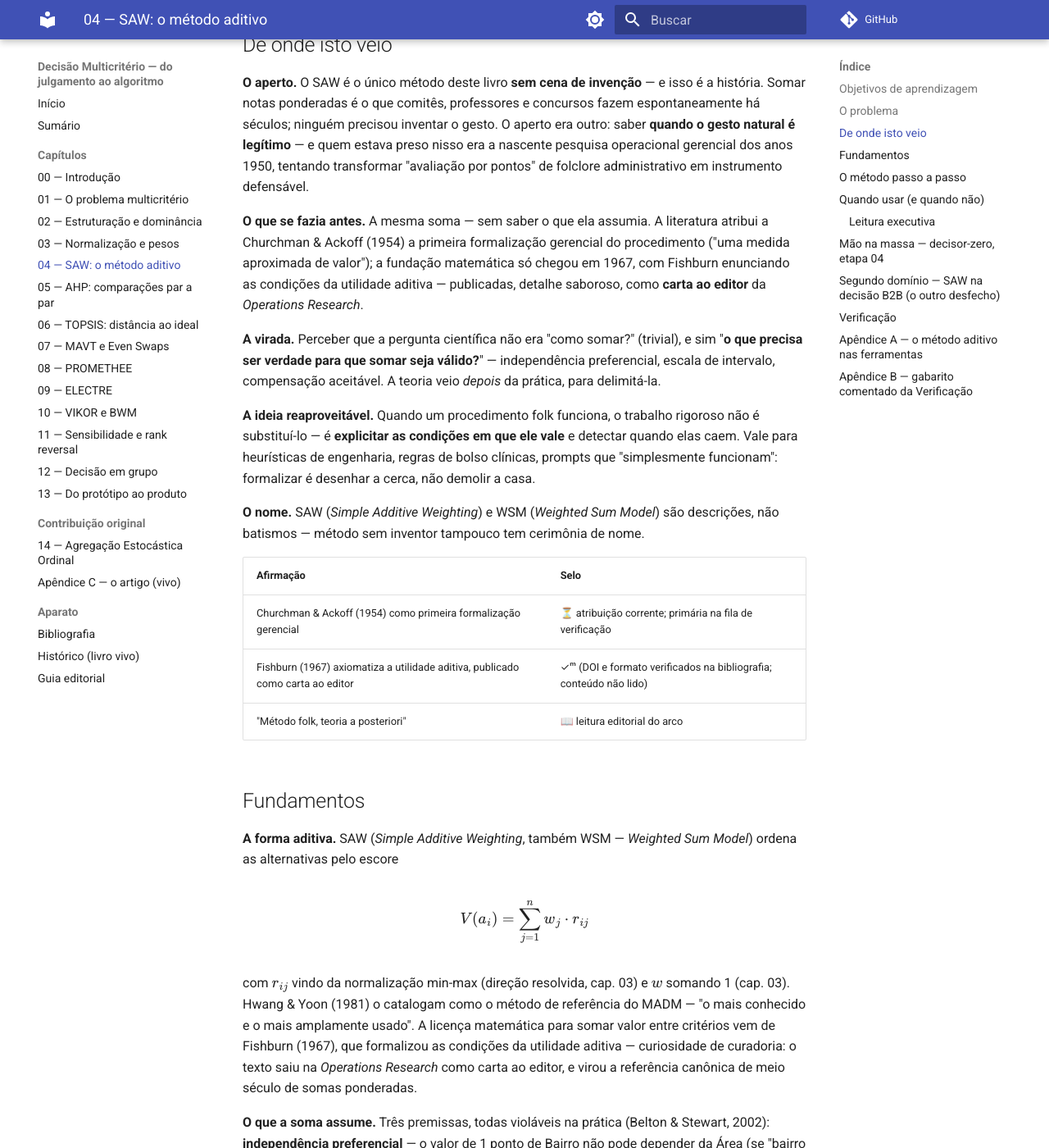
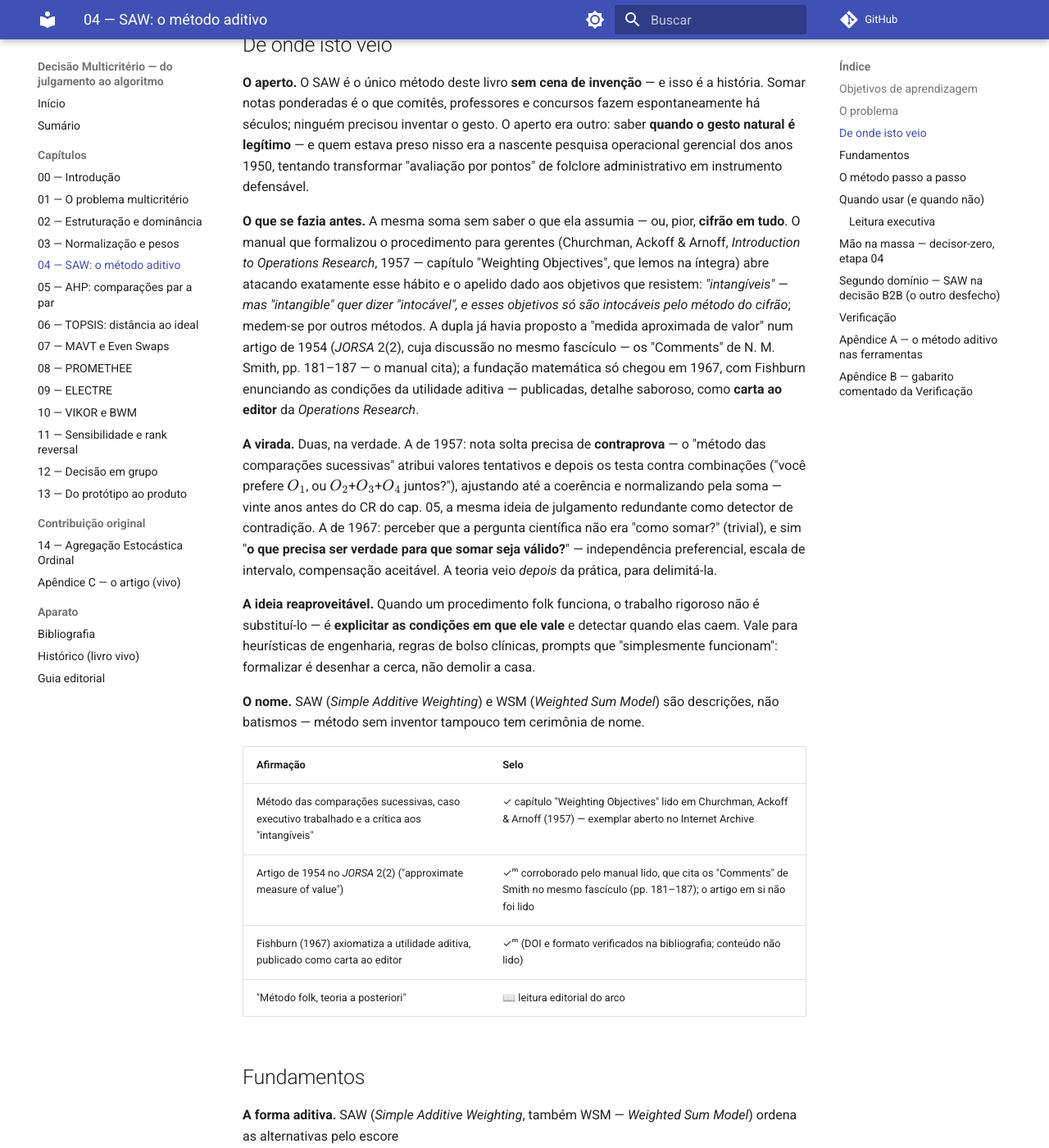
Before and after one commit to GHDaru/multicriterio, an MkDocs documentation site: the page built from livro/capitulos/04-saw.md, in a window 1280 px wide and 1400 px high, scrolled down 789 px. Shown: the whole window at 82% size. Built offline with MkDocs 1.6.1 and Material for MkDocs 9.7.7, drawn with Linux system fonts in a browser that asks for light colours; comment, search, counter and statistics services are not loaded.

Commit message:
feat(livro): fila varrida pelo Internet Archive — Condorcet e Churchman lidos (spec 033)
Condorcet (1785) lido: o paradoxo na formulação original do Discours
préliminaire — selo ✓ no cap. 12. Churchman, Ackoff & Arnoff (1957)
lido: comparações sucessivas (contraprova por redundância, ancestral
do CR), 'intangíveis' e caso executivo — cap. 04 reescrito com selo ✓;
artigo de 1954 corroborado pelo mesmo fascículo (✓ᵐ). Saaty 1977,
Hwang & Yoon 1981, Brans 1982 e Opricovic esgotados pela rota e
documentados (só-empréstimo ou sem exemplar). Placar: 7/11.

Co-Authored-By: Claude Fable 5 <noreply@anthropic.com>
Claude-Session: https://claude.ai/code/session_01M7DLMMcjpWMpQfwT3HVeNu

```diff
--- a/livro/capitulos/04-saw.md
+++ b/livro/capitulos/04-saw.md
@@ -31,16 +31,26 @@ saber **quando o gesto natural é legítimo** — e quem estava preso nisso era
 pesquisa operacional gerencial dos anos 1950, tentando transformar "avaliação por
 pontos" de folclore administrativo em instrumento defensável.
 
-**O que se fazia antes.** A mesma soma — sem saber o que ela assumia. A literatura
-atribui a Churchman & Ackoff (1954) a primeira formalização gerencial do procedimento
-("uma medida aproximada de valor"); a fundação matemática só chegou em 1967, com
-Fishburn enunciando as condições da utilidade aditiva — publicadas, detalhe saboroso,
-como **carta ao editor** da *Operations Research*.
+**O que se fazia antes.** A mesma soma sem saber o que ela assumia — ou, pior,
+**cifrão em tudo**. O manual que formalizou o procedimento para gerentes (Churchman,
+Ackoff & Arnoff, *Introduction to Operations Research*, 1957 — capítulo "Weighting
+Objectives", que lemos na íntegra) abre atacando exatamente esse hábito e o apelido
+dado aos objetivos que resistem: *"intangíveis" — mas "intangible" quer dizer
+"intocável", e esses objetivos só são intocáveis pelo método do cifrão*; medem-se por
+outros métodos. A dupla já havia proposto a "medida aproximada de valor" num artigo de
+1954 (*JORSA* 2(2), cuja discussão no mesmo fascículo — os "Comments" de N. M. Smith,
+pp. 181–187 — o manual cita); a fundação matemática só chegou em 1967, com Fishburn
+enunciando as condições da utilidade aditiva — publicadas, detalhe saboroso, como
+**carta ao editor** da *Operations Research*.
 
-**A virada.** Perceber que a pergunta científica não era "como somar?" (trivial), e
-sim "**o que precisa ser verdade para que somar seja válido?**" — independência
-preferencial, escala de intervalo, compensação aceitável. A teoria veio *depois* da
-prática, para delimitá-la.
+**A virada.** Duas, na verdade. A de 1957: nota solta precisa de **contraprova** — o
+"método das comparações sucessivas" atribui valores tentativos e depois os testa
+contra combinações ("você prefere $O_1$, ou $O_2$+$O_3$+$O_4$ juntos?"), ajustando até
+a coerência e normalizando pela soma — vinte anos antes do CR do cap. 05, a mesma
+ideia de julgamento redundante como detector de contradição. A de 1967: perceber que
+a pergunta científica não era "como somar?" (trivial), e sim "**o que precisa ser
+verdade para que somar seja válido?**" — independência preferencial, escala de
+intervalo, compensação aceitável. A teoria veio *depois* da prática, para delimitá-la.
 
 **A ideia reaproveitável.** Quando um procedimento folk funciona, o trabalho rigoroso
 não é substituí-lo — é **explicitar as condições em que ele vale** e detectar quando
@@ -52,7 +62,8 @@ descrições, não batismos — método sem inventor tampouco tem cerimônia de
 
 | Afirmação | Selo |
 |---|---|
-| Churchman & Ackoff (1954) como primeira formalização gerencial | ⏳ atribuição corrente; primária na fila de verificação |
+| Método das comparações sucessivas, caso executivo trabalhado e a crítica aos "intangíveis" | ✓ capítulo "Weighting Objectives" lido em Churchman, Ackoff & Arnoff (1957) — exemplar aberto no Internet Archive |
+| Artigo de 1954 no *JORSA* 2(2) ("approximate measure of value") | ✓ᵐ corroborado pelo manual lido, que cita os "Comments" de Smith no mesmo fascículo (pp. 181–187); o artigo em si não foi lido |
 | Fishburn (1967) axiomatiza a utilidade aditiva, publicado como carta ao editor | ✓ᵐ (DOI e formato verificados na bibliografia; conteúdo não lido) |
 | "Método folk, teoria a posteriori" | 📖 leitura editorial do arco |
 
```
Also changed, not shown: CHANGELOG.md (+5 -0 lines), estudos/nota-pesquisa-historia-mcda.md (+33 -13 lines), livro/HISTORICO.md (+17 -0 lines), livro/capitulos/12-grupo.md (+7 -4 lines), specs/033-fila-internet-archive/spec.md (added, +21 -0 lines).
